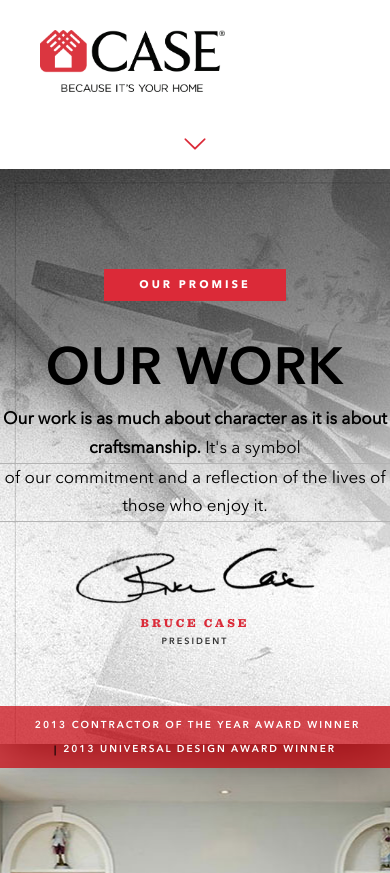
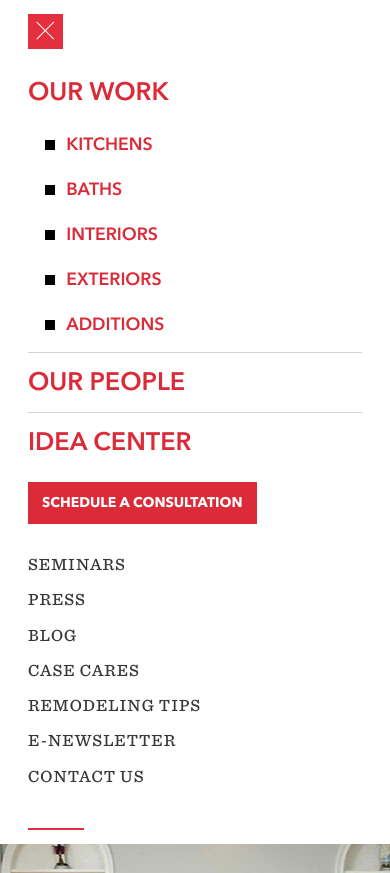
Before and after one commit to kirkhoff/case, a plain HTML site: page index.html in a window 390 px wide. Shown: the top 873 px of the page. Drawn offline with nearby package versions, Linux system fonts and the light colour scheme; some packages are replaced by stand-ins of ours; no server answers.

Commit message:
Mobile Menu styled

```diff
--- a/index.html
+++ b/index.html
@@ -23,21 +23,11 @@
             <p class="browsehappy">You are using an <strong>outdated</strong> browser. Please <a href="http://browsehappy.com/">upgrade your browser</a> to improve your experience.</p>
         <![endif]-->
         <div class="page">
+            <menu id="mobile-menu" ng-include="'partials/mobile-menu.html'" ng-show="showMenu" ng-controller="mobileMenuCtrl"></menu>
             <header id="main-header" ng-controller="subNavCtrl">
                 <a href="http://www.casedesign.com" target="_self"><img src="/img/case-logo.png" alt="CASE - Because it's your home" class="case-logo"></a>
-                <nav id="external-links">
-                    <ul>
-                        <li><a href="http://www.casedesign.com/seminars" target="_self">Seminars</a></li>
-                        <li><a href="http://www.casedesign.com/press" target="_self">Press</a></li>
-                        <li><a href="http://www.casedesign.com/blog/" target="_self">Blog</a></li>
-                        <li><a href="http://www.casedesign.com/case-cares" target="_self">Case Cares</a></li>
-                        <li><a href="http://www.casedesign.com/tips-to-prepare-for-a-successful-remodel" target="_self">Remodeling Tips</a></li>
-                        <li><a href="http://www.casedesign.com/e-newsletter" target="_self">E-Newsletter</a></li>
-                        <li><a href="http://www.casedesign.com/contact-us" target="_self">Contact Us <img src="/img/icon-phone.png" class="icon-phone" aria-hidden="false" alt=""></a></li>
-                    </ul>
-                    <a href="" target="_self" class="chat-btn">Chat</a>
-                </nav>
-                <nav id="internal-links">
+                <nav id="utility-links" ng-include="'partials/utility-links.html'"></nav>
+                <nav id="primary-links">
                     <ul>
                         <li><a href="http://www.casedesign.com/our-work" ng-mouseenter="open(ourWork)" ng-mouseleave="close(ourWork)">Our Work</a></li>
                         <li><a href="http://www.casedesign.com/our-work/idea-center" ng-mouseenter="open(ideaCenter)" ng-mouseleave="close(ideaCenter)">Idea Center</a></li>
--- a/js/case.js
+++ b/js/case.js
@@ -186,6 +186,9 @@ angular.module('case', ['ngSanitize', 'ngAnimate', 'zen.ui.select', 'ui.bootstra
             section.collapsed = false;
         }
     })
+    .controller('mobileMenuCtrl', function($scope){
+        $scope.showMenu = true;
+    })
     .controller('blogCtrl', function($scope, $window, $document, BlogService){
         BlogService.fetch().then(
             function(rsp){
--- /dev/null
+++ b/partials/mobile-menu.html
@@ -0,0 +1,20 @@
+<div class="scroll-pane">
+    <button class="close-btn" ng-click="showMenu=false"><i class="icon-x" aria-hidden="true"></i></button>
+    <nav>
+        <ul>
+            <li><a href="http://www.casedesign.com/our-work">Our Work</a>
+                <ul>
+                    <li><a href="http://www.casedesign.com/our-work/portfolio/kitchens">Kitchens</a></li>
+                    <li><a href="http://www.casedesign.com/our-work/portfolio/baths">Baths</a></li>
+                    <li><a href="http://www.casedesign.com/our-work/portfolio/interiors">Interiors</a></li>
+                    <li><a href="http://www.casedesign.com/our-work/portfolio/exteriors">Exteriors</a></li>
+                    <li><a href="http://www.casedesign.com/our-work/portfolio/additions">Additions</a></li>
+                </ul>
+            </li>
+            <li><a href="http://www.casedesign.com/our-people">Our People</a></li>
+            <li><a href="http://www.casedesign.com/our-work/idea-center">Idea Center</a></li>
+        </ul>
+        <a href="#schedule" class="schedule-btn">Schedule a Consultation</a>
+        <div ng-include="'partials/utility-links.html'" class="utility-links"></div>
+    </nav>
+</div>
--- /dev/null
+++ b/partials/utility-links.html
@@ -0,0 +1,10 @@
+<ul>
+    <li><a href="http://www.casedesign.com/seminars" target="_self">Seminars</a></li>
+    <li><a href="http://www.casedesign.com/press" target="_self">Press</a></li>
+    <li><a href="http://www.casedesign.com/blog/" target="_self">Blog</a></li>
+    <li><a href="http://www.casedesign.com/case-cares" target="_self">Case Cares</a></li>
+    <li><a href="http://www.casedesign.com/tips-to-prepare-for-a-successful-remodel" target="_self">Remodeling Tips</a></li>
+    <li><a href="http://www.casedesign.com/e-newsletter" target="_self">E-Newsletter</a></li>
+    <li><a href="http://www.casedesign.com/contact-us" target="_self">Contact Us <img src="/img/icon-phone.png" class="icon-phone" aria-hidden="false" alt=""></a></li>
+</ul>
+<a href="" target="_self" class="chat-btn">Chat</a>
--- a/styles/sass/case.scss
+++ b/styles/sass/case.scss
@@ -103,7 +103,12 @@ header > p {
   }
 }
 
-#external-links {
+#mobile-menu {
+  display: none;
+}
+
+#utility-links,
+.utility-links {
   ul {
     display: inline-block;
   }
@@ -116,6 +121,7 @@ header > p {
     line-height: 100%;
     margin: 0 9px;
     position: relative;
+    text-transform: uppercase;
     &:hover {
       color: $red;
     }
@@ -147,7 +153,7 @@ header > p {
   }
 }
 
-#internal-links {
+#primary-links {
   margin-top: 63px;
   li > a {
     color: $red;
@@ -175,10 +181,11 @@ header > p {
       content: '';
     }
   }
-  .schedule-btn {
-    @extend %block-btn-red;
-    margin: 0 0 0 5px;
-  }
+}
+
+.schedule-btn {
+  @extend %block-btn-red;
+  margin: 0 0 0 5px;
 }
 
 @import 'imports/sub-nav';
--- a/styles/sass/imports/responsive/_menu.scss
+++ b/styles/sass/imports/responsive/_menu.scss
@@ -1,8 +1,8 @@
 @media only screen
-and (min-device-width : 768px)
+and (min-device-width : 320px)
 and (max-device-width : 1024px) {
-  #external-links,
-  #internal-links {
+  #utility-links,
+  #primary-links {
     display: none;
   }
   #main-header {
@@ -12,4 +12,86 @@ and (max-device-width : 1024px) {
       margin-top: 10px;
     }
   }
+  #mobile-menu {
+    background: #fff fixed;
+    display: block;
+    height: 100%;
+    left: 0;
+    margin: 0;
+    padding: 1em 2em;
+    position: absolute;
+    top: 0;
+    width: 100%;
+    z-index: 16;
+    .close-btn {
+      background-color: $red-light;
+      color: #fff;
+      font-size: 1.75em;
+      line-height: 0;
+      padding: 5px;
+    }
+    .scroll-pane {
+      display: block;
+      height: 100%;
+      overflow-y: scroll;
+      width: 100%;
+    }
+    .schedule-btn {
+      font-size: 1em;
+      margin: 0;
+      padding: 1em;
+    }
+    .chat-btn {
+      background-color: $red-light;
+      color: #fff;
+      display: block;
+      font-size: 1em;
+      margin: .8em 0 0 0;
+      padding-bottom: 1em;
+      padding-top: 1em;
+      width: 4em;
+      &:after {
+        border-top-color: $red-light;
+      }
+    }
+    nav {
+      > ul {
+        > li {
+          border-top: 1px solid $grey-light;
+          margin: .3em 0;
+          padding:.3em 0 0;
+          &:first-child {
+            border-top: 0;
+          }
+          a {
+            color: $red;
+            font-family: 'AvenirDemiBold';
+            font-size: 1.8em;
+            line-height: 2em;
+            text-transform: uppercase;
+          }
+          > a {
+            font-weight: 600;
+          }
+          > ul {
+            font-size: .7em;
+            font-weight: 400;
+            list-style: square url(/img/mobile/square.png);
+            margin: 0 0 0 3.5em;
+            > li {
+              margin: 1em 0;
+              padding: 0 0 0 .4em;
+            }
+          }
+        }
+      }
+    }
+    .utility-links li > a{
+      font-size: 1.2em;
+      margin: 1.1em 0;
+      .icon-phone {
+        display: none;
+      }
+    }
+  }
 }
```
Also changed, not shown: img/mobile/square.png (added), styles/css/case.css, styles/css/imports/responsive/_menu.css, styles/css/imports/responsive/_mobile-menu.css (added).
